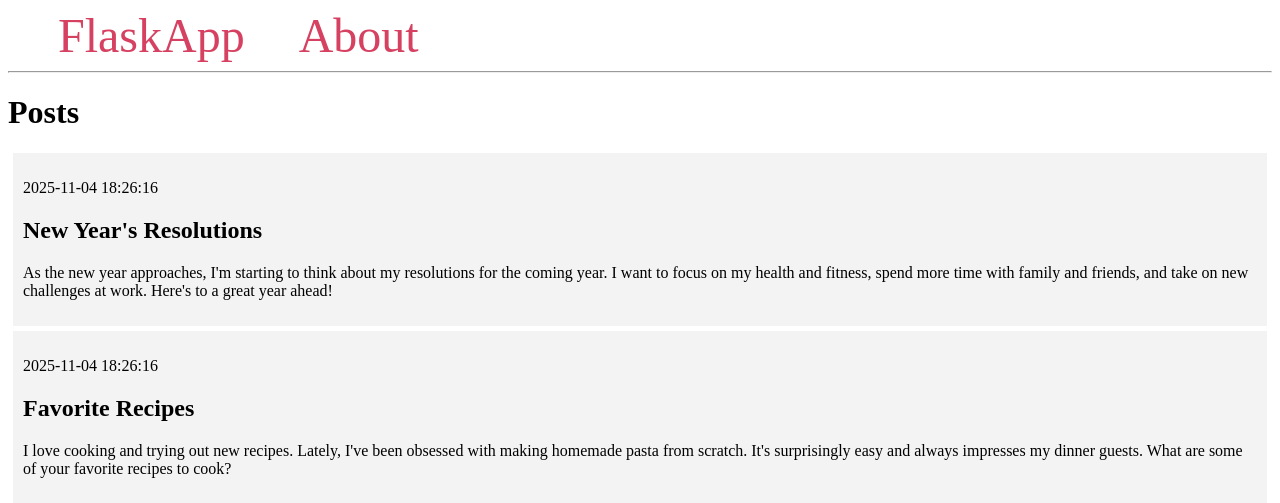
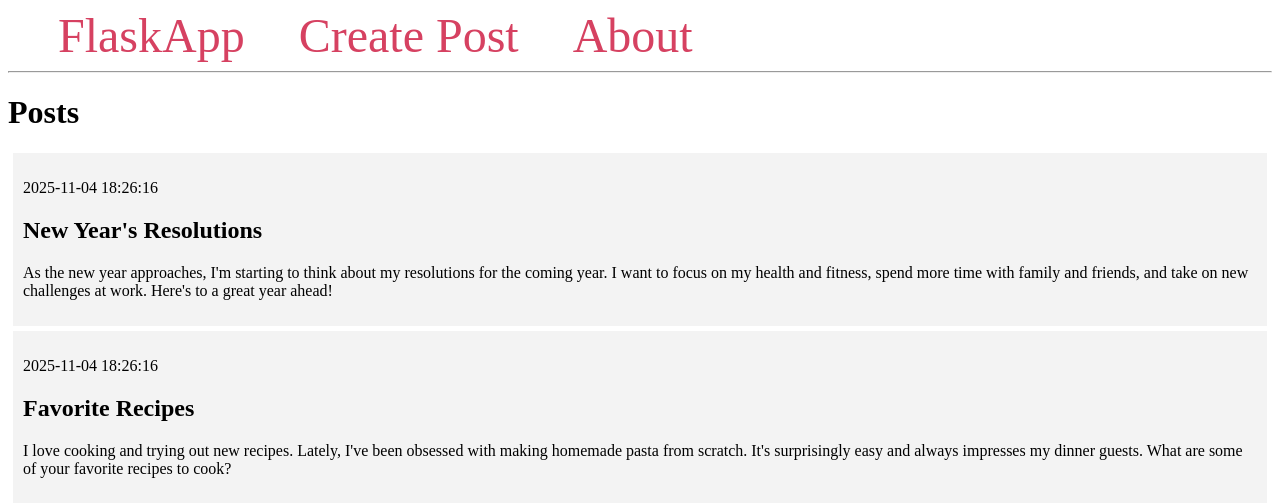
Before and after one commit to DukeMinty/4320FlaskBlog, a Flask app: page / in a window 1280 px wide. Shown: the top 503 px of the page. Run offline with Flask 3, Linux system fonts and the light colour scheme; data comes from the database, SQL or seed files in the repository; both versions use the stored data as it was after the commit.

Commit message:
Completed tutorial 4

```diff
--- a/app.py
+++ b/app.py
@@ -4,7 +4,7 @@ from flask import Flask, render_template, request, url_for, flash, redirect, abo
 # make a Flask application object called app
 app = Flask(__name__)
 app.config["DEBUG"] = True
-
+app.config['SECRET_KEY'] = 'your secret key'
 
 
 # Function to open a connection to the database.db file
@@ -32,8 +32,23 @@ def index():
 
     return render_template('index.html', posts=posts)
 
+@app.route('/create/', methods=('GET', 'POST'))
+def create():
+    if request.method == 'POST':
+        title = request.form['title']
+        content = request.form['content']
 
-# route to create a post
+        if not title:
+            flash('Title is required!')
+        elif not content:
+            flash('Content is required!')
+        else:
+            conn = get_db_connection()
+            conn.execute('INSERT INTO posts (title, content) VALUES (?, ?)', (title, content))
+            conn.commit()
+            conn.close()
+            return redirect(url_for('index'))
 
+    return render_template('create.html')
 
 app.run()
--- a/templates/base.html
+++ b/templates/base.html
@@ -28,10 +28,15 @@
 <body>
     <nav>
         <a href="{{ url_for('index') }}">FlaskApp</a>
+        <a href="{{ url_for('create') }}">Create Post</a>
         <a href="#">About</a>
     </nav>
     <hr>
     <div class="content">
+        {%for message in get_flashed_messages() %}
+            <div class="alert">{{ message }}</div>
+        {% endfor %}
+
         {% block content %} {% endblock %}
     </div>
 </body>
```
Also changed, not shown: database.db.
